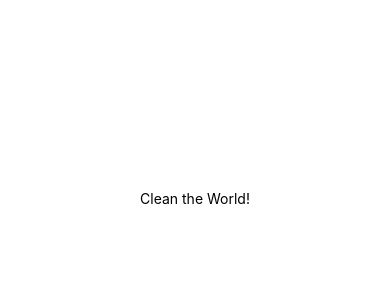
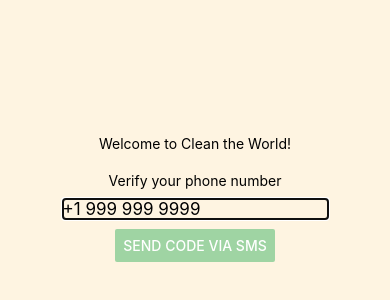
Before and after one commit to cornellh4i/clean-the-world, a React Native app in the folder mobile/: screen / in a window 390 px wide. Shown: the part 224-524 px from the top of the page. Built offline with nearby package versions, Linux system fonts and the light colour scheme; no server answers.

Commit message:
In progress phone verification flow

```diff
--- a/mobile/App.tsx
+++ b/mobile/App.tsx
@@ -1,13 +1,128 @@
+import { useState, useRef } from 'react';
 import { StatusBar } from 'expo-status-bar';
-import { StyleSheet, Text, View } from 'react-native';
-import CustomButton from './components/CustomButton/CustomButton';
+import { StyleSheet, Text, View, Button, TextInput } from 'react-native'
+import { RecaptchaVerifier, signInWithPhoneNumber, PhoneAuthProvider, signInWithCredential } from "firebase/auth";
+import { firebaseConfig, auth } from "../mobile/firebase/firebaseConfig.js"
+// import OtpInput from "otp-input-react";
+// import PhoneInput from "react-phone-input-2";
+import { FirebaseRecaptchaVerifier, FirebaseRecaptchaVerifierModal } from 'expo-firebase-recaptcha';
+export default function App() {
+  const [phoneNumber, setPhoneNumber] = useState("");
+  const [otp, setOtp] = useState("");
+  const [verificationId, setVerificationId]: any = useState();
+  const [loading, setLoading] = useState(false);
+  const [showOTP, setShowOTP] = useState(false);
+  const [user, setUser]: any = useState();
+  const recaptchaVerifier: any = useRef(null);
+  const attemptInvisibleVerification = false;
+  const appVerificationDisabledForTesting = false;
 
-export default function App() {
+  // function generateRecaptcha() {
+  //   if (!window.recaptchaVerifier) {
+  //     window.recaptchaVerifier = new RecaptchaVerifier('recaptcha-container', {
+  //       'size': 'invisible',
+  //       'callback': () => {
+  //         // reCAPTCHA solved, allow signInWithPhoneNumber.
+  //         onSignIn();
+  //       },
+  //       "expired-callback": () => { },
+  //     }, auth);
+  //   }
+  // }
+
   return (
     <View style={styles.container}>
-      {/*TODO: Test out your buttons here!*/}
-      <Text>Clean the World!</Text>
       <StatusBar style="auto" />
+      <>
+        {/* <FirebaseRecaptchaVerifierModal
+          ref={recaptchaVerifier}
+          firebaseConfig={firebaseConfig}
+          attemptInvisibleVerification={attemptInvisibleVerification}
+          appVerificationDisabledForTesting={appVerificationDisabledForTesting}
+        /> */}
+        {/* <div id="recaptcha-container"></div> */}
+        {verificationId && (<FirebaseRecaptchaVerifierModal
+          ref={recaptchaVerifier}
+          firebaseConfig={firebaseConfig}
+          attemptInvisibleVerification={attemptInvisibleVerification}
+          appVerificationDisabledForTesting={appVerificationDisabledForTesting}
+        />
+        )}
+        {user ? (
+          <Text>Login Successful</Text>
+        ) : (
+          <View style={styles.container}>
+            <Text>Welcome to Clean the World!</Text>
+            {!showOTP ? (
+              <>
+                <Text style={{ marginTop: 20 }}>Verify your phone number</Text>
+                <TextInput
+                  style={{ marginVertical: 10, fontSize: 17 }}
+                  placeholder="+1 999 999 9999"
+                  autoFocus
+                  autoComplete="tel"
+                  keyboardType="phone-pad"
+                  textContentType="telephoneNumber"
+                  onChangeText={phoneNumber => setPhoneNumber(phoneNumber)}
+                />
+                <Button
+                  onPress={async () => {
+                    setLoading(true);
+                    try {
+                      const phoneProvider = new PhoneAuthProvider(auth);
+                      const verificationId = await phoneProvider.verifyPhoneNumber(
+                        // "+11234567890",
+                        phoneNumber,
+                        recaptchaVerifier.current
+                      );
+                      setVerificationId(verificationId);
+                      setLoading(false);
+                      setShowOTP(true);
+                      // alert('Verification code has been sent to your phone.');
+                    }
+                    catch (err) {
+                      // if (err == TypeError)
+                      setLoading(false);
+                      alert(err);
+                    }
+                  }}
+                  title="Send code via SMS"
+                  color="#9FD4A3"
+                // {loading}
+                />
+              </>
+            ) : (
+              <>
+                <Text style={{ marginTop: 20 }}>Enter your OTP</Text>
+                <TextInput
+                  style={{ marginVertical: 10, fontSize: 17 }}
+                  placeholder="123456"
+                  onChangeText={otp => setOtp(otp)}
+                />
+                <Button
+                  onPress={async () => {
+                    try {
+                      setLoading(true);
+                      const authCredential = PhoneAuthProvider.credential(verificationId, otp);
+                      const userCredential = await signInWithCredential(auth, authCredential);
+                      setUser(userCredential);
+                      setLoading(false);
+                      // alert('Phone authentication successful')
+                    } catch (err) {
+                      setLoading(false);
+                      alert(err);
+                    }
+                  }
+                  }
+                  title="Verify OTP"
+                  color='#9FD4A3'
+                // {loading}
+                />
+              </>
+            )}
+          </View>
+        )}
+      </>
     </View>
   );
 }
@@ -15,8 +130,17 @@
 const styles = StyleSheet.create({
   container: {
     flex: 1,
-    backgroundColor: '#fff',
+    backgroundColor: '#FEF4E1',
     alignItems: 'center',
-    justifyContent: 'center',
+    justifyContent: 'center'
+  },
+  verifyButton: {
+    flex: 1,
+    borderRadius: 8,
+    padding: 10,
+    margin: 10,
+    backgroundColor: '#9FD4A3',
+    alignItems: 'center',
+    justifyContent: 'center'
   },
 });
--- a/mobile/package.json
+++ b/mobile/package.json
@@ -10,13 +10,15 @@
   },
   "dependencies": {
     "expo": "~47.0.12",
+    "expo-firebase-recaptcha": "~2.3.1",
     "expo-status-bar": "~1.4.2",
     "expo-updates": "~0.15.6",
     "firebase": "^9.17.1",
     "react": "18.1.0",
     "react-dom": "18.1.0",
     "react-native": "0.70.5",
-    "react-native-web": "~0.18.9"
+    "react-native-web": "~0.18.9",
+    "react-native-webview": "11.23.1"
   },
   "devDependencies": {
     "@babel/core": "^7.12.9",
```
Also changed, not shown: 1 other file (tests, documents, lock files or other folders).
